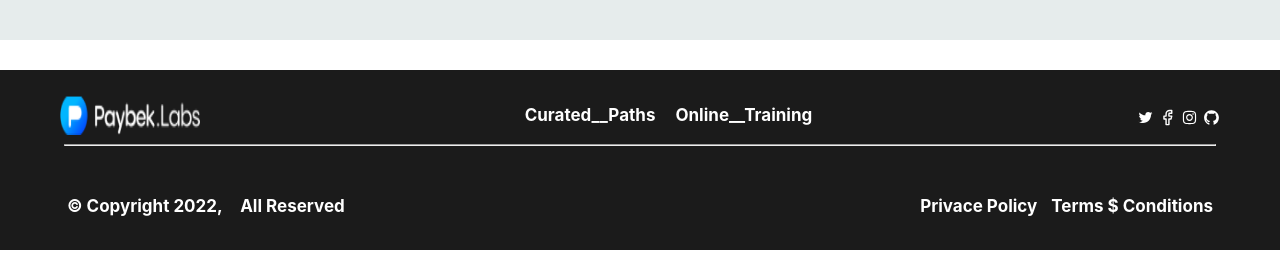
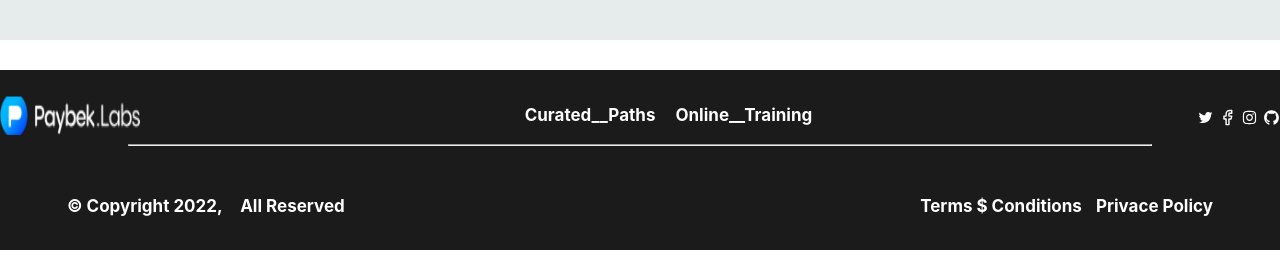
Before and after one commit to Abdullox0090/Paybek, a React (Create React App) app: page / in a window 1280 px wide. Shown: the part 1980-2246 px from the top of the page. Built offline with nearby package versions, Linux system fonts and the light colour scheme; a web font is replaced by a local one.

Commit message:
AAAAAAAAAAAAAAAAAAAAAAAAAA

```diff
--- a/src/Footer/Footer.js
+++ b/src/Footer/Footer.js
@@ -7,12 +7,10 @@ function Footer() {
   return (
     <div className={cls.footer_container}>
       <div className={cls.about_top}>
-        <img src={logo} alt="" />
+        <img src={logo} alt="404" />
 
         <div className={cls.para}>
-
             <p>Curated__Paths </p> <p> Online__Training</p>
-
         </div>
         <div className={cls.icons}>
             <AiOutlineTwitter />
@@ -28,8 +26,8 @@ function Footer() {
           <span>© Copyright 2022, </span><span>All Reserved</span>
         </div>
         <div>
+          <span>Terms $ Conditions</span>
           <span>Privace Policy</span>
-          <span>Terms $ Conditions</span>
         </div>
       </div>
     </div>
@@ -37,46 +35,3 @@ function Footer() {
 }
 
 export default Footer;
-
-{
-  /* <svg
-            xmlns="http://www.w3.org/2000/svg"
-            width="16"
-            height="16"
-            fill="currentColor"
-            class="bi bi-twitter"
-            viewBox="0 0 16 16"
-          >
-            <path d="M5.026 15c6.038 0 9.341-5.003 9.341-9.334 0-.14 0-.282-.006-.422A6.685 6.685 0 0 0 16 3.542a6.658 6.658 0 0 1-1.889.518 3.301 3.301 0 0 0 1.447-1.817 6.533 6.533 0 0 1-2.087.793A3.286 3.286 0 0 0 7.875 6.03a9.325 9.325 0 0 1-6.767-3.429 3.289 3.289 0 0 0 1.018 4.382A3.323 3.323 0 0 1 .64 6.575v.045a3.288 3.288 0 0 0 2.632 3.218 3.203 3.203 0 0 1-.865.115 3.23 3.23 0 0 1-.614-.057 3.283 3.283 0 0 0 3.067 2.277A6.588 6.588 0 0 1 .78 13.58a6.32 6.32 0 0 1-.78-.045A9.344 9.344 0 0 0 5.026 15z" />
-          </svg>
-          <svg
-            xmlns="http://www.w3.org/2000/svg"
-            width="16"
-            height="16"
-            fill="currentColor"
-            class="bi bi-twitter"
-            viewBox="0 0 16 16"
-          >
-            <path d="M5.026 15c6.038 0 9.341-5.003 9.341-9.334 0-.14 0-.282-.006-.422A6.685 6.685 0 0 0 16 3.542a6.658 6.658 0 0 1-1.889.518 3.301 3.301 0 0 0 1.447-1.817 6.533 6.533 0 0 1-2.087.793A3.286 3.286 0 0 0 7.875 6.03a9.325 9.325 0 0 1-6.767-3.429 3.289 3.289 0 0 0 1.018 4.382A3.323 3.323 0 0 1 .64 6.575v.045a3.288 3.288 0 0 0 2.632 3.218 3.203 3.203 0 0 1-.865.115 3.23 3.23 0 0 1-.614-.057 3.283 3.283 0 0 0 3.067 2.277A6.588 6.588 0 0 1 .78 13.58a6.32 6.32 0 0 1-.78-.045A9.344 9.344 0 0 0 5.026 15z" />
-          </svg>
-          <svg
-            xmlns="http://www.w3.org/2000/svg"
-            width="16"
-            height="16"
-            fill="currentColor"
-            class="bi bi-twitter"
-            viewBox="0 0 16 16"
-          >
-            <path d="M5.026 15c6.038 0 9.341-5.003 9.341-9.334 0-.14 0-.282-.006-.422A6.685 6.685 0 0 0 16 3.542a6.658 6.658 0 0 1-1.889.518 3.301 3.301 0 0 0 1.447-1.817 6.533 6.533 0 0 1-2.087.793A3.286 3.286 0 0 0 7.875 6.03a9.325 9.325 0 0 1-6.767-3.429 3.289 3.289 0 0 0 1.018 4.382A3.323 3.323 0 0 1 .64 6.575v.045a3.288 3.288 0 0 0 2.632 3.218 3.203 3.203 0 0 1-.865.115 3.23 3.23 0 0 1-.614-.057 3.283 3.283 0 0 0 3.067 2.277A6.588 6.588 0 0 1 .78 13.58a6.32 6.32 0 0 1-.78-.045A9.344 9.344 0 0 0 5.026 15z" />
-          </svg>
-          <svg
-            xmlns="http://www.w3.org/2000/svg"
-            width="16"
-            height="16"
-            fill="currentColor"
-            class="bi bi-twitter"
-            viewBox="0 0 16 16"
-          >
-            <path d="M5.026 15c6.038 0 9.341-5.003 9.341-9.334 0-.14 0-.282-.006-.422A6.685 6.685 0 0 0 16 3.542a6.658 6.658 0 0 1-1.889.518 3.301 3.301 0 0 0 1.447-1.817 6.533 6.533 0 0 1-2.087.793A3.286 3.286 0 0 0 7.875 6.03a9.325 9.325 0 0 1-6.767-3.429 3.289 3.289 0 0 0 1.018 4.382A3.323 3.323 0 0 1 .64 6.575v.045a3.288 3.288 0 0 0 2.632 3.218 3.203 3.203 0 0 1-.865.115 3.23 3.23 0 0 1-.614-.057 3.283 3.283 0 0 0 3.067 2.277A6.588 6.588 0 0 1 .78 13.58a6.32 6.32 0 0 1-.78-.045A9.344 9.344 0 0 0 5.026 15z" />
-          </svg> */
-}
--- a/src/Footer/footer.module.scss
+++ b/src/Footer/footer.module.scss
@@ -18,8 +18,7 @@
     display: flex;
     justify-content: space-between;
     align-items: center;
-    // border: 1px solid red;
-    padding: 0 60px;
+
 
     img {
       width: 140px;
@@ -46,7 +45,7 @@
   }
 
   hr {
-    width: 90%;
+    width: 80%;
     position: relative;
     top: -15px;
   }
--- a/src/SectionBox/item.module.scss
+++ b/src/SectionBox/item.module.scss
@@ -21,6 +21,7 @@
   .h {
     margin: 10px 0 0 0;
   }
+
   .auth {
     display: flex;
     flex-direction: column;
```
